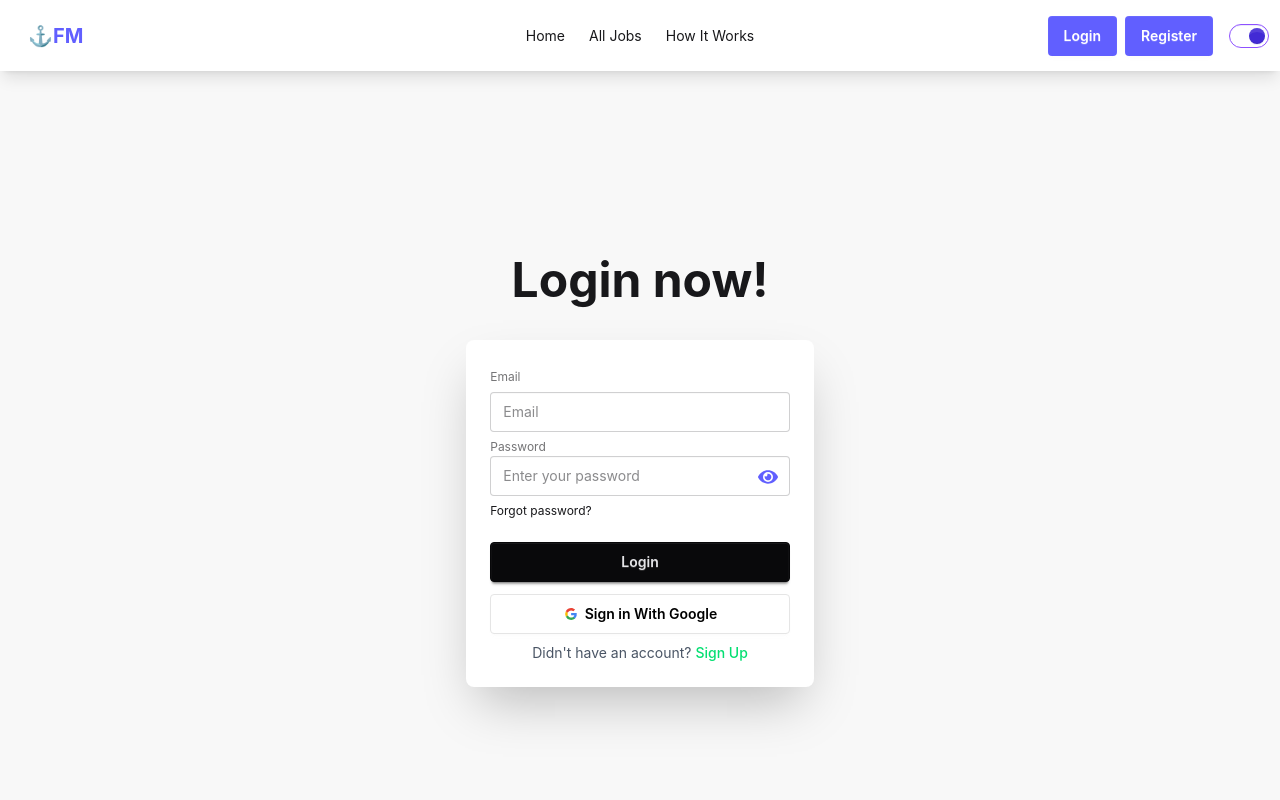
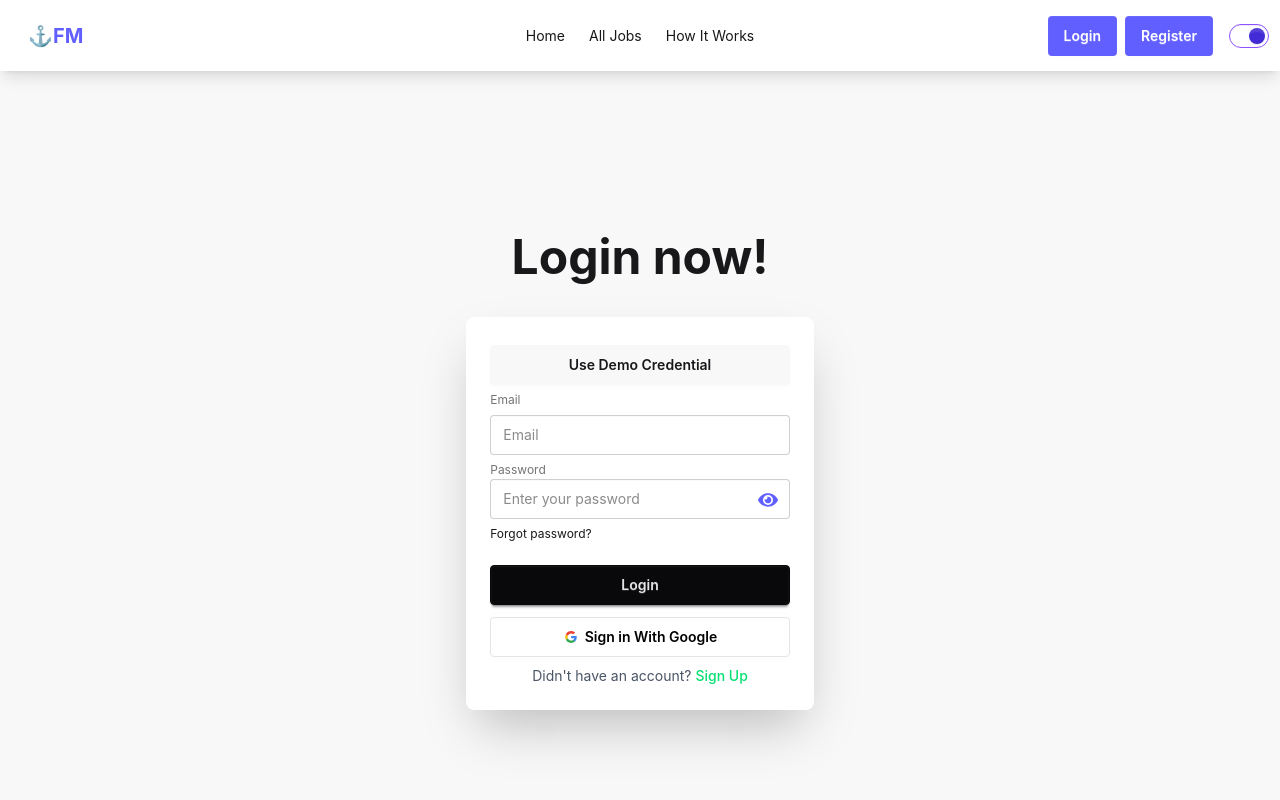
Before and after one commit to Turzo02/FreeLance-MarketPlace-FrontEnd, a React (Vite) app: page /login in a window 1280 px wide. Shown: the top 800 px of the page. Built offline with nearby package versions, Linux system fonts and the light colour scheme; no server answers.

Commit message:
Added Demo Credential In login Page

```diff
--- a/src/Pages/Login/Login.jsx
+++ b/src/Pages/Login/Login.jsx
@@ -11,6 +11,13 @@ const Login = () => {
   const [success, setSuccess] = useState(false);
   const { googleSignIn, signInUser } = use(AuthContext);
   const navigate = useNavigate();
+
+  const [email, setEmail] = useState("");
+  const [password, setPassword] = useState("");
+  const HandleDemoLogin = () =>{
+    setEmail("demo.user@gmail.com")
+    setPassword("demoPass")
+  }
 
   const location = useLocation();
   let from = location.state || "/";
@@ -96,6 +103,7 @@ const Login = () => {
       });
   };
 
+
   return (
     <div>
       {/* Login page and Functionlaity Added */}
@@ -107,14 +115,22 @@ const Login = () => {
           </div>
           <div className="card bg-base-100 w-full max-w-sm shrink-0 shadow-2xl">
             <div className="card-body">
+
               <form onSubmit={handleLogin}>
                 <fieldset className="fieldset">
+                  <button onClick={HandleDemoLogin}
+                   type="button"
+                    className="btn   border-none">
+                                   Use Demo Credential
+                                  </button>
                   <label className="label">Email</label>
                   <input
                     type="email"
                     className="input"
                     placeholder="Email"
                     name="email"
+                    value={email}
+                    onChange={(e)=>setEmail(e.target.value)}
                   />
 
                   {/* password */}
@@ -126,6 +142,8 @@ const Login = () => {
                       className="input"
                       placeholder="Enter your password"
                       required
+                      value={password}
+                    onChange={(e)=>setPassword(e.target.value)}
                     />
                     {/* Eye icon */}
                     <button
```
